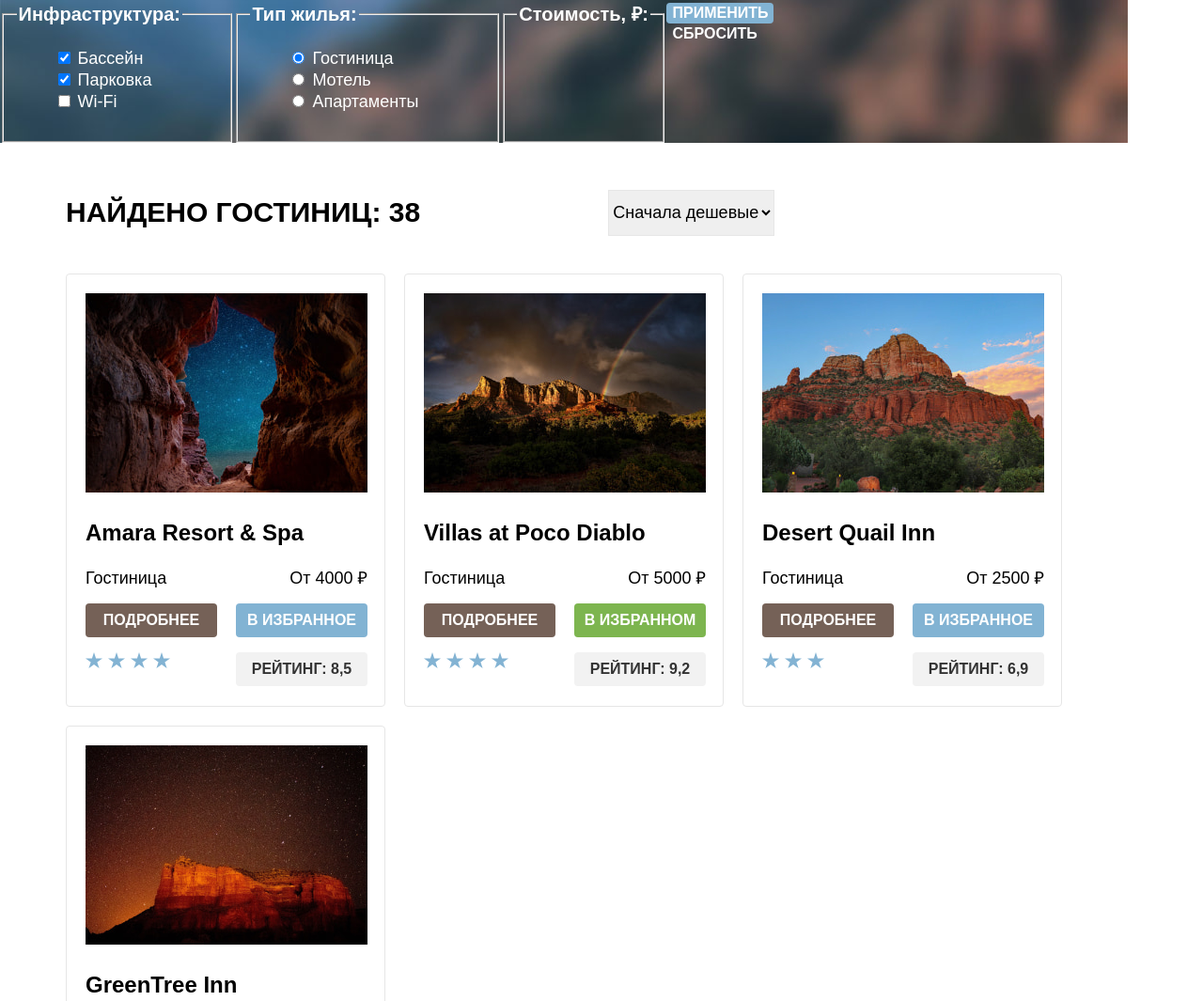
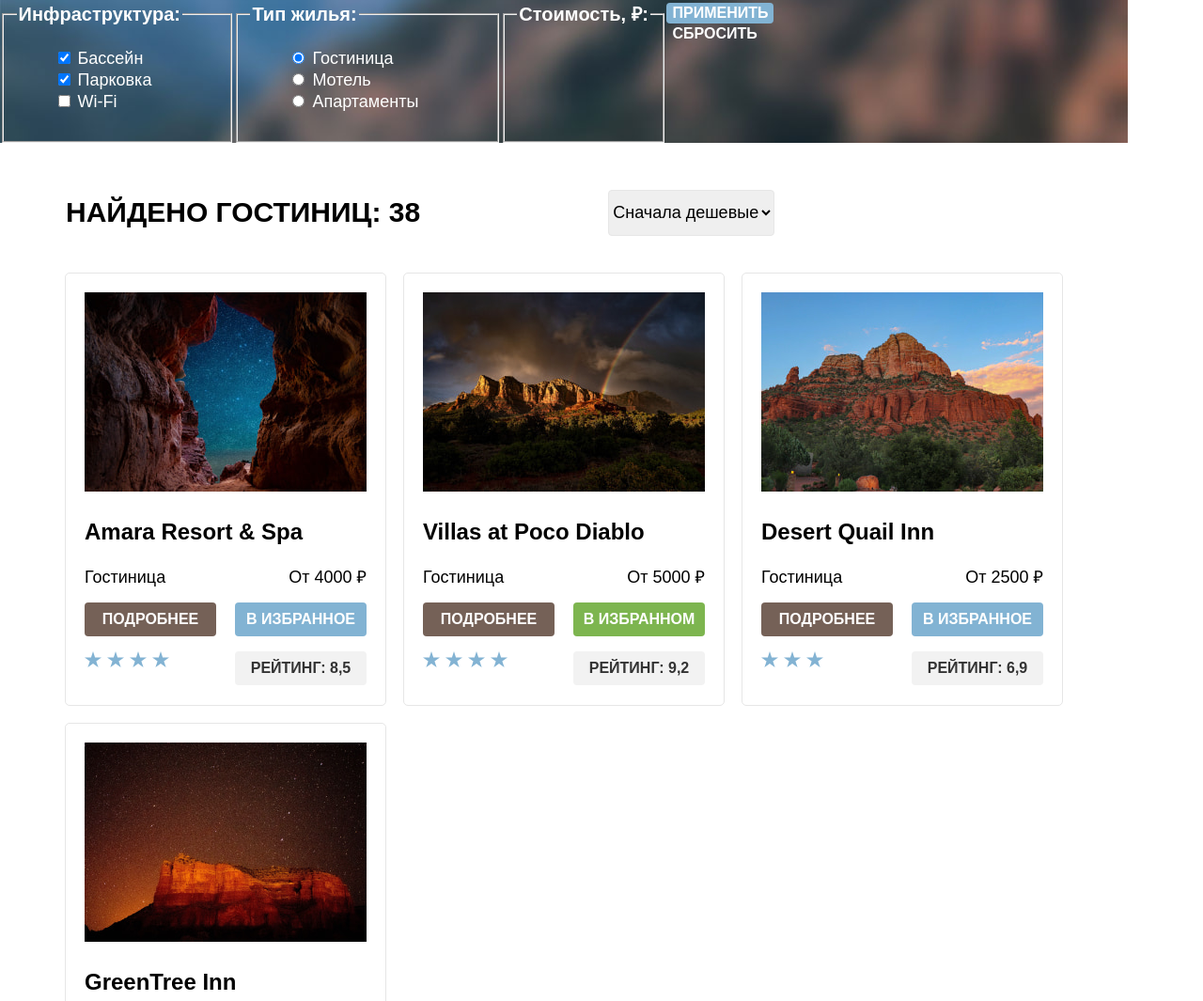
Before and after one commit to htmlacademy-htmlcss/2205359-sedona-35, a plain HTML site: page catalog.html in a window 1280 px wide. Shown: the part 248-1313 px from the top of the page at 94% size. Drawn offline with Linux system fonts and the light colour scheme; a web font is replaced by a local one.

Commit message:
Добавляет стили страниц

```diff
--- a/styles/styles.css
+++ b/styles/styles.css
@@ -462,6 +462,7 @@ body {
   font-size: 18px;
   line-height: 21px;
   border: 1px solid #E6E6E6;
+  border-radius: 4px;
   height: 49px;
 }
 
@@ -486,7 +487,7 @@ body {
 }
 
 .hotel-list-item {
- border: 0.1px solid #E6E6E6;
+ outline: #E6E6E6 solid 1px;
  border-radius: 4px;
  margin-bottom: 20px;
 }
```
Also changed, not shown: index.html (+1 -0 lines), images/favicon.ico (added).
